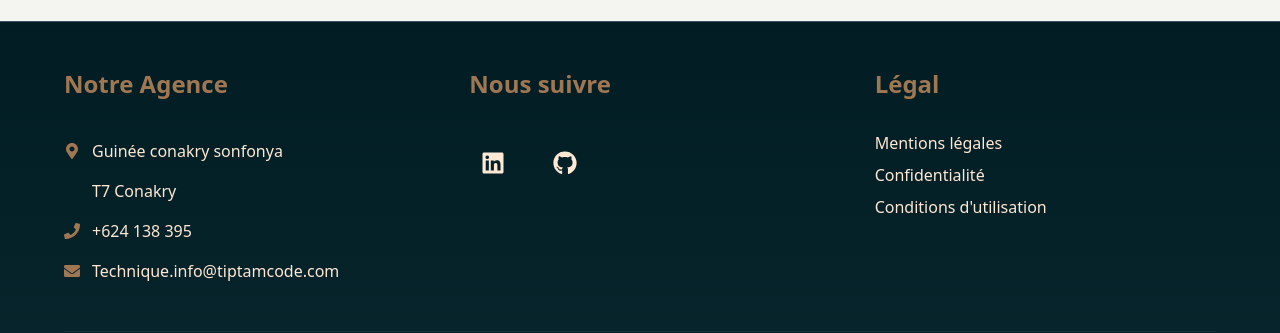
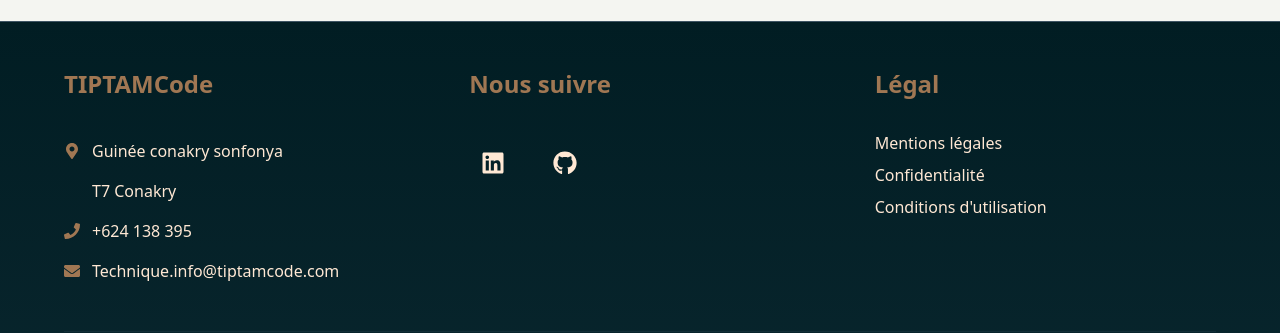
Before and after one commit to TIPIAIM/tiptamcode, a React (Vite) app: page /realisation in a window 1280 px wide. Shown: the part 2193-2526 px from the top of the page. Built offline with nearby package versions, Linux system fonts and the light colour scheme.

Commit message:
deuxaction

```diff
--- a/index.html
+++ b/index.html
@@ -2,7 +2,7 @@
 <html lang="fr">
   <head>
     <meta charset="UTF-8" />
-    <link rel="icon" type="image/svg+xml" href="/vite.svg" />
+    <link rel="icon" type="image/svg+xml" href="/img/tiptamcode.avif" />
     <meta name="viewport" content="width=device-width, initial-scale=1.0" />
     <title>TIPTAMCode</title>
     <link
--- a/src/composant/Footerrr.jsx
+++ b/src/composant/Footerrr.jsx
@@ -213,10 +213,12 @@ const Footer = () => {
       >
         <GridContainer>
           {/* Section Coordonnées */}
-          <ContactSection variants={itemVariants} itemScope itemType="https://schema.org/PostalAddress">
-            <SectionTitle whileHover={{ scale: 1.05 }}>
-              Notre Agence
-            </SectionTitle>
+          <ContactSection
+            variants={itemVariants}
+            itemScope
+            itemType="https://schema.org/PostalAddress"
+          >
+            <SectionTitle whileHover={{ scale: 1.05 }}>TIPTAMCode</SectionTitle>
 
             <ContactItem>
               <FaMapMarkerAlt />
@@ -224,7 +226,9 @@ const Footer = () => {
             </ContactItem>
 
             <ContactItem>
-              <span style={{ visibility: 'hidden' }}><FaMapMarkerAlt /></span>
+              <span style={{ visibility: "hidden" }}>
+                <FaMapMarkerAlt />
+              </span>
               <span>
                 <span itemProp="postalCode">T7</span>{" "}
                 <span itemProp="addressLocality">Conakry</span>
@@ -243,9 +247,7 @@ const Footer = () => {
               <a href="mailto:alpha.diallo@tiptamcode.com" itemProp="email">
                 Technique.info@tiptamcode.com
               </a>
-
             </ContactItem>
-
           </ContactSection>
 
           {/* Section Réseaux sociaux */}
@@ -284,9 +286,7 @@ const Footer = () => {
 
           {/* Section Légal */}
           <LegalSection variants={itemVariants}>
-            <SectionTitle whileHover={{ scale: 1.05 }}>
-              Légal
-            </SectionTitle>
+            <SectionTitle whileHover={{ scale: 1.05 }}>Légal</SectionTitle>
 
             {[
               { path: "mentions-legales", label: "Mentions légales" },
--- a/src/composant/Navbarrr.jsx
+++ b/src/composant/Navbarrr.jsx
@@ -137,19 +137,9 @@ const NavLink = styled.a`
   }
 `;
 
-
-// Indicateur de sous-menu (flèche)
-const SubMenuIndicator = styled.span`
-  margin-left: 0.5rem;
-  transition: transform 0.3s ease;
-  transform: ${({ isOpen }) => (isOpen ? "rotate(180deg)" : "rotate(0deg)")};
-`;
-
-
 export default function BardeNavigationpublic() {
   const [isMenuOpen, setIsMenuOpen] = useState(false);
   const [isScrolled, setIsScrolled] = useState(false);
-  const [openSubMenu, setOpenSubMenu] = useState(null);
 
   // Gérer le défilement
   useEffect(() => {
--- a/vite.config.js
+++ b/vite.config.js
@@ -5,7 +5,7 @@ import sitemap from 'vite-plugin-sitemap';
 export default defineConfig({
   plugins: [
     react(),
-    sitemap({ hostname: 'https://ton-domaine.com',
+    sitemap({ hostname: 'https://tiptamcode.com',
       routes: ["/services", "/contact ",
         "apropos","realisation","/"]
      }) // Remplace par ton domaine
```
Also changed, not shown: 1 other file (tests, documents, lock files or other folders).
